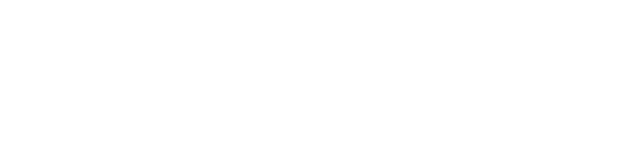
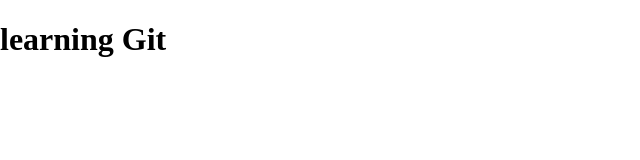
Before and after one commit to codrrharshit/learning-git, a plain HTML site: page 00_learning-HTML/index.html in a window 1280 px wide. Shown: the whole page, without its empty margins (0-640 px from the left). Drawn offline with Linux system fonts and the light colour scheme.

Commit message:
Link Css and add some basic Css

```diff
--- a/00_learning-HTML/index.html
+++ b/00_learning-HTML/index.html
@@ -4,8 +4,9 @@
     <meta charset="UTF-8">
     <meta name="viewport" content="width=device-width, initial-scale=1.0">
     <title>Document</title>
+    <link rel="stylesheet" href="style.css">
 </head>
 <body>
-
+    <h1>learning Git</h1>
 </body>
 </html>
--- a/00_learning-HTML/style.css
+++ b/00_learning-HTML/style.css
@@ -0,0 +1,7 @@
+*{
+    box-sizing: border-box;
+}
+
+body{
+    margin: 0;
+}
```
